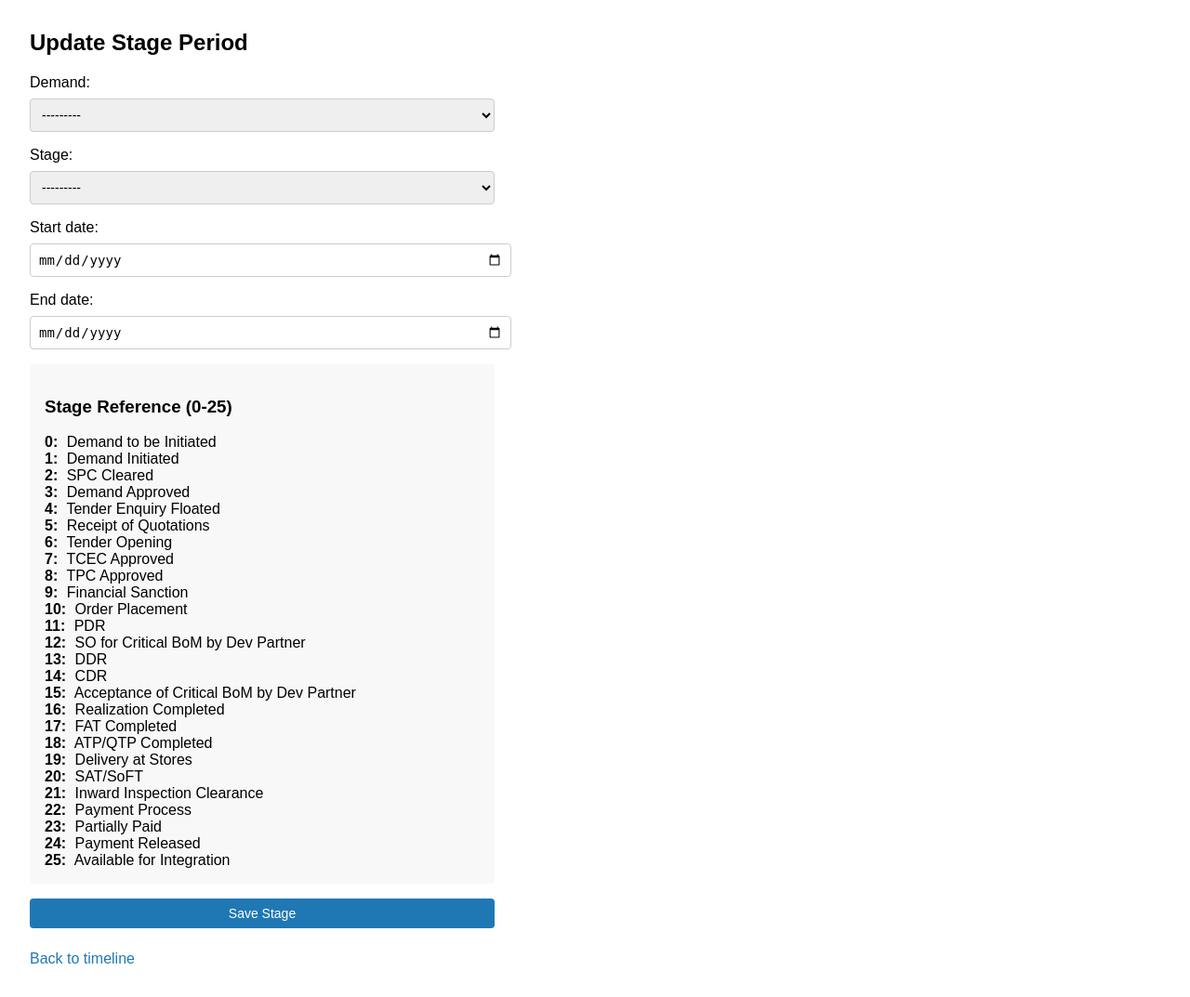
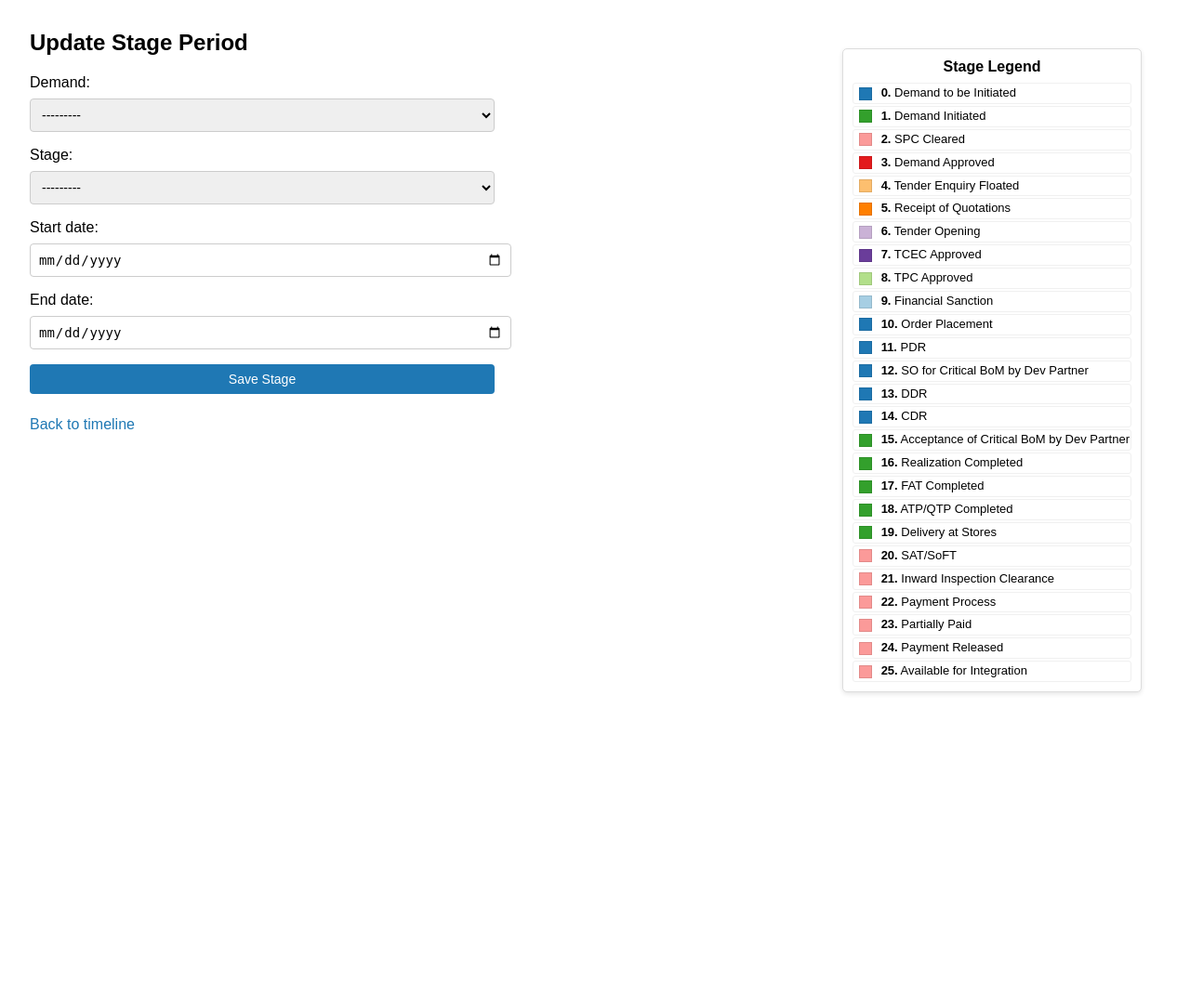
Before and after one commit to sreeya15/Django_Project, a Django app: page /update_stage/ in a window 1280 px wide. Shown: the whole page at 93% size. After the commit the page ends 747 px from the top, so only its background shows below. Run offline with Django 4.2, Linux system fonts and the light colour scheme; data comes from the database, SQL or seed files in the repository.

Commit message:
Update stage, stage preference modify

```diff
--- a/mastertracker/trackerapp/templates/trackerapp/update_stage.html
+++ b/mastertracker/trackerapp/templates/trackerapp/update_stage.html
@@ -8,6 +8,7 @@
   body {
     font-family: Arial, sans-serif;
     margin: 2rem;
+    position: relative;
   }
   form {
     max-width: 500px;
@@ -43,14 +44,19 @@
     color: #1f78b4;
   }
   .stage-info {
-    margin-top: 1rem;
-    padding: 1rem;
-    background-color: #f8f8f8;
-    border-radius: 4px;
+    position: absolute;
+    top: 20px;
+    right: 20px;
+    width: 300px;
+    background-color: white;
+    border: 1px solid #ddd;
+    border-radius: 5px;
+    padding: 10px;
+    box-shadow: 0 2px 5px rgba(0,0,0,0.1);
+    max-height: none;
   }
   .stage-number {
     font-weight: bold;
-    margin-right: 5px;
   }
   .error-message {
     background-color: #ffebee;
@@ -63,6 +69,30 @@
 </style>
 </head>
 <body>
+  <div class="stage-info">
+    <h4 style="margin: 0 0 8px 0; font-size: 16px; text-align: center;">Stage Legend</h4>
+    <div style="display: flex; flex-direction: column; gap: 2px;">
+    {% for stage_key, number in stage_order.items %}
+      <div style="padding: 2px 6px; border: 1px solid #f0f0f0; border-radius: 3px; white-space: nowrap; font-size: 13px; line-height: 1.3;">
+        {% if number == 0 %}<span style="width: 12px; height: 12px; display: inline-block; margin-right: 6px; vertical-align: middle; background-color: #1f78b4; border: 1px solid rgba(0,0,0,0.1);"></span>{% endif %}
+        {% if number == 1 %}<span style="width: 12px; height: 12px; display: inline-block; margin-right: 6px; vertical-align: middle; background-color: #33a02c; border: 1px solid rgba(0,0,0,0.1);"></span>{% endif %}
+        {% if number == 2 %}<span style="width: 12px; height: 12px; display: inline-block; margin-right: 6px; vertical-align: middle; background-color: #fb9a99; border: 1px solid rgba(0,0,0,0.1);"></span>{% endif %}
+        {% if number == 3 %}<span style="width: 12px; height: 12px; display: inline-block; margin-right: 6px; vertical-align: middle; background-color: #e31a1c; border: 1px solid rgba(0,0,0,0.1);"></span>{% endif %}
+        {% if number == 4 %}<span style="width: 12px; height: 12px; display: inline-block; margin-right: 6px; vertical-align: middle; background-color: #fdbf6f; border: 1px solid rgba(0,0,0,0.1);"></span>{% endif %}
+        {% if number == 5 %}<span style="width: 12px; height: 12px; display: inline-block; margin-right: 6px; vertical-align: middle; background-color: #ff7f00; border: 1px solid rgba(0,0,0,0.1);"></span>{% endif %}
+        {% if number == 6 %}<span style="width: 12px; height: 12px; display: inline-block; margin-right: 6px; vertical-align: middle; background-color: #cab2d6; border: 1px solid rgba(0,0,0,0.1);"></span>{% endif %}
+        {% if number == 7 %}<span style="width: 12px; height: 12px; display: inline-block; margin-right: 6px; vertical-align: middle; background-color: #6a3d9a; border: 1px solid rgba(0,0,0,0.1);"></span>{% endif %}
+        {% if number == 8 %}<span style="width: 12px; height: 12px; display: inline-block; margin-right: 6px; vertical-align: middle; background-color: #b2df8a; border: 1px solid rgba(0,0,0,0.1);"></span>{% endif %}
+        {% if number == 9 %}<span style="width: 12px; height: 12px; display: inline-block; margin-right: 6px; vertical-align: middle; background-color: #a6cee3; border: 1px solid rgba(0,0,0,0.1);"></span>{% endif %}
+        {% if number >= 10 and number < 15 %}<span style="width: 12px; height: 12px; display: inline-block; margin-right: 6px; vertical-align: middle; background-color: #1f78b4; border: 1px solid rgba(0,0,0,0.1);"></span>{% endif %}
+        {% if number >= 15 and number < 20 %}<span style="width: 12px; height: 12px; display: inline-block; margin-right: 6px; vertical-align: middle; background-color: #33a02c; border: 1px solid rgba(0,0,0,0.1);"></span>{% endif %}
+        {% if number >= 20 %}<span style="width: 12px; height: 12px; display: inline-block; margin-right: 6px; vertical-align: middle; background-color: #fb9a99; border: 1px solid rgba(0,0,0,0.1);"></span>{% endif %}
+        <strong>{{ number }}.</strong> {{ stage_key.label }}
+      </div>
+    {% endfor %}
+    </div>
+  </div>
+
   <h2>Update Stage Period</h2>
 
   {% if error_message %}
@@ -71,17 +101,9 @@
   </div>
   {% endif %}
 
-  <form method="post">
+  <form method="post" style="max-width: 500px; margin-right: 280px;">
     {% csrf_token %}
     {{ form.as_p }}
-    <div class="stage-info">
-      <h3>Stage Reference (0-25)</h3>
-      {% for stage_key, number in stage_order.items %}
-        <div>
-          <span class="stage-number">{{ number }}:</span> {{ stage_key.label }}
-        </div>
-      {% endfor %}
-    </div>
     <input type="submit" value="Save Stage" />
   </form>
   <a href="{% url 'demand_list' %}">Back to timeline</a>
--- a/mastertracker/trackerapp/views.py
+++ b/mastertracker/trackerapp/views.py
@@ -452,6 +452,7 @@ def update_stage(request):
         'form': form,
         'stage_order': stage_order,
         'error_message': error_message,
+        'stage_colors': STAGE_COLORS,
     })
 
 def edit_stage_dates(request):
```
